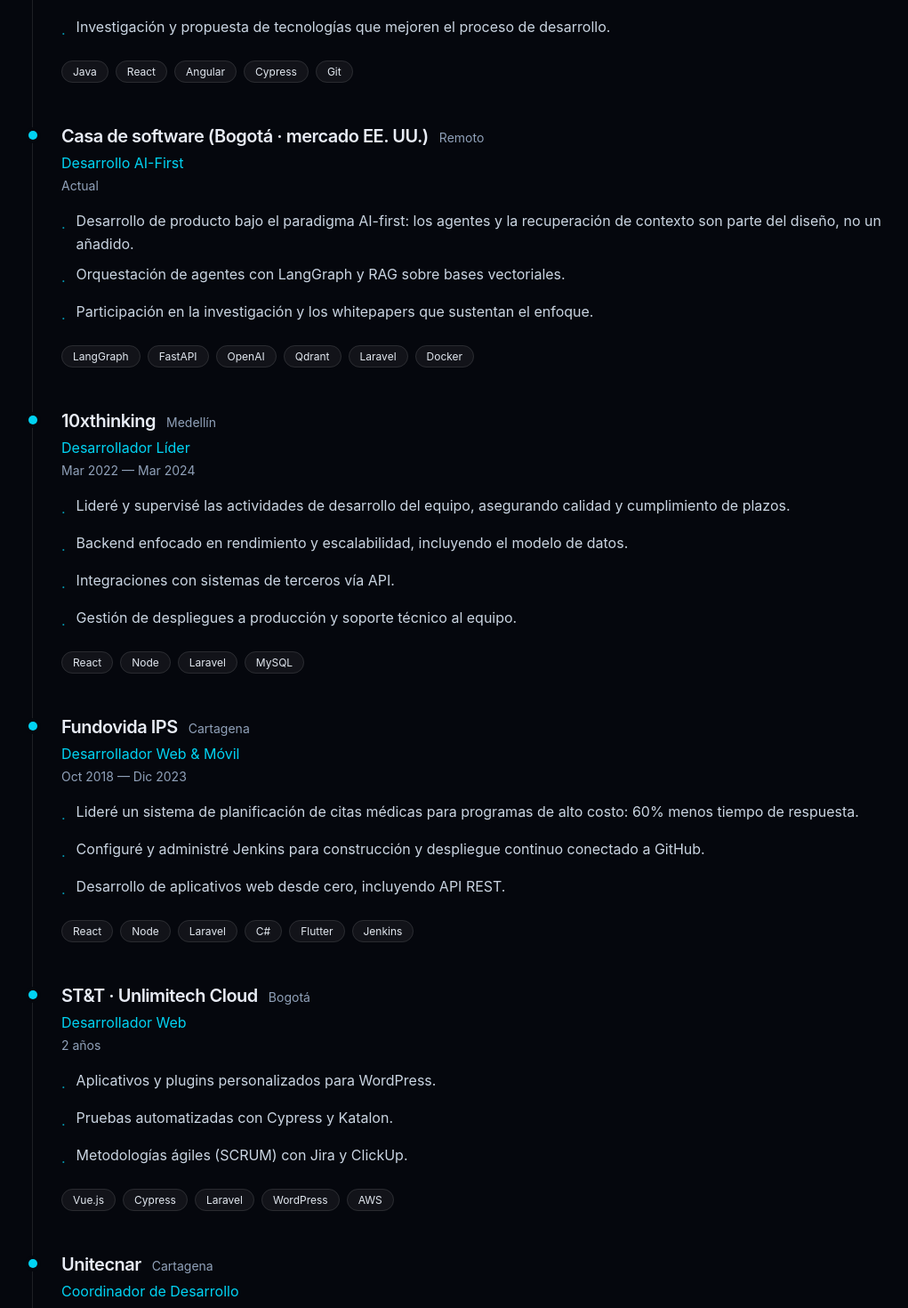
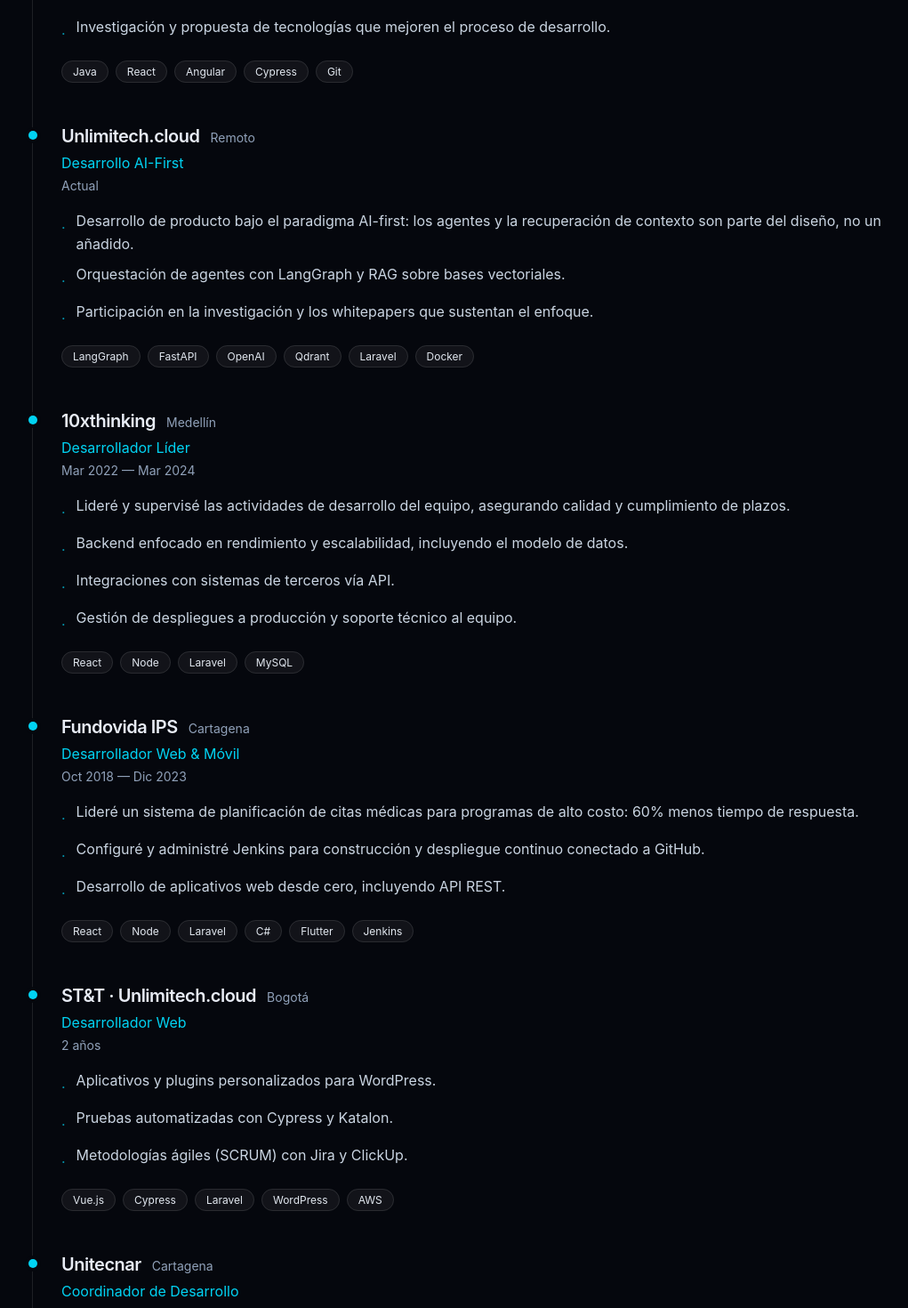
Before and after one commit to jairzea/portfolio, a React (Vite) app: page / in a window 1280 px wide. Shown: the part 5140-6610 px from the top of the page at 89% size, without its empty margins (116-1137 px from the left). Built offline with nearby package versions, Linux system fonts and the light colour scheme.

Commit message:
Agrega certificaciones AWS y TestDome, nombra Unlimitech.cloud

```diff
--- a/src/App.tsx
+++ b/src/App.tsx
@@ -1,7 +1,7 @@
 import { motion, useReducedMotion, useScroll, useSpring } from 'motion/react'
 import { useMemo, useState } from 'react'
 import type { ReactNode } from 'react'
-import { experience, focus, me, projects, skills, stats } from './data'
+import { certifications, experience, focus, me, projects, skills, stats } from './data'
 
 /**
  * Aparece al entrar en viewport. `once` evita re-animar al volver a subir.
@@ -332,6 +332,20 @@
           </div>
         </Section>
 
+        <Section id="certificaciones" title="Certificaciones">
+          <ul className="grid gap-4 sm:grid-cols-2 lg:grid-cols-3">
+            {certifications.map((c, i) => (
+              <Reveal key={c.name} delay={(i % 3) * 0.08} as="li">
+                <div className="h-full rounded-2xl border border-white/10 bg-white/[0.03] p-6">
+                  <h3 className="font-medium">{c.name}</h3>
+                  <p className="mt-2 text-sm text-slate-300">{c.issuer}</p>
+                  <p className="mt-1 text-sm text-slate-400">{c.year}</p>
+                </div>
+              </Reveal>
+            ))}
+          </ul>
+        </Section>
+
         <Section id="contacto" title="Contacto">
           <Reveal>
             <p className="max-w-xl text-3xl leading-tight font-semibold tracking-tight text-balance sm:text-4xl">
--- a/src/data.ts
+++ b/src/data.ts
@@ -218,7 +218,7 @@
     stack: ['Java', 'React', 'Angular', 'Cypress', 'Git'],
   },
   {
-    company: 'Casa de software (Bogotá · mercado EE. UU.)',
+    company: 'Unlimitech.cloud',
     role: 'Desarrollo AI-First',
     period: 'Actual',
     place: 'Remoto',
@@ -255,7 +255,7 @@
     stack: ['React', 'Node', 'Laravel', 'C#', 'Flutter', 'Jenkins'],
   },
   {
-    company: 'ST&T · Unlimitech Cloud',
+    company: 'ST&T · Unlimitech.cloud',
     role: 'Desarrollador Web',
     period: '2 años',
     place: 'Bogotá',
@@ -280,6 +280,12 @@
   },
 ]
 
+export const certifications = [
+  { name: 'AWS Partner: Technical Accredited', issuer: 'Amazon Web Services', year: '2025' },
+  { name: 'AWS Partner: Sales Accreditation', issuer: 'Amazon Web Services', year: '2025' },
+  { name: 'PHP and Laravel', issuer: 'TestDome', year: '2022' },
+]
+
 export const skills = [
   { group: 'Backend', items: ['Laravel', 'PHP', 'Java', 'Spring Boot', 'Node', 'NestJS', 'FastAPI', 'C#', 'REST'] },
   { group: 'Frontend', items: ['React', 'Angular', 'Vue', 'Next.js', 'TypeScript', 'Tailwind'] },
```
